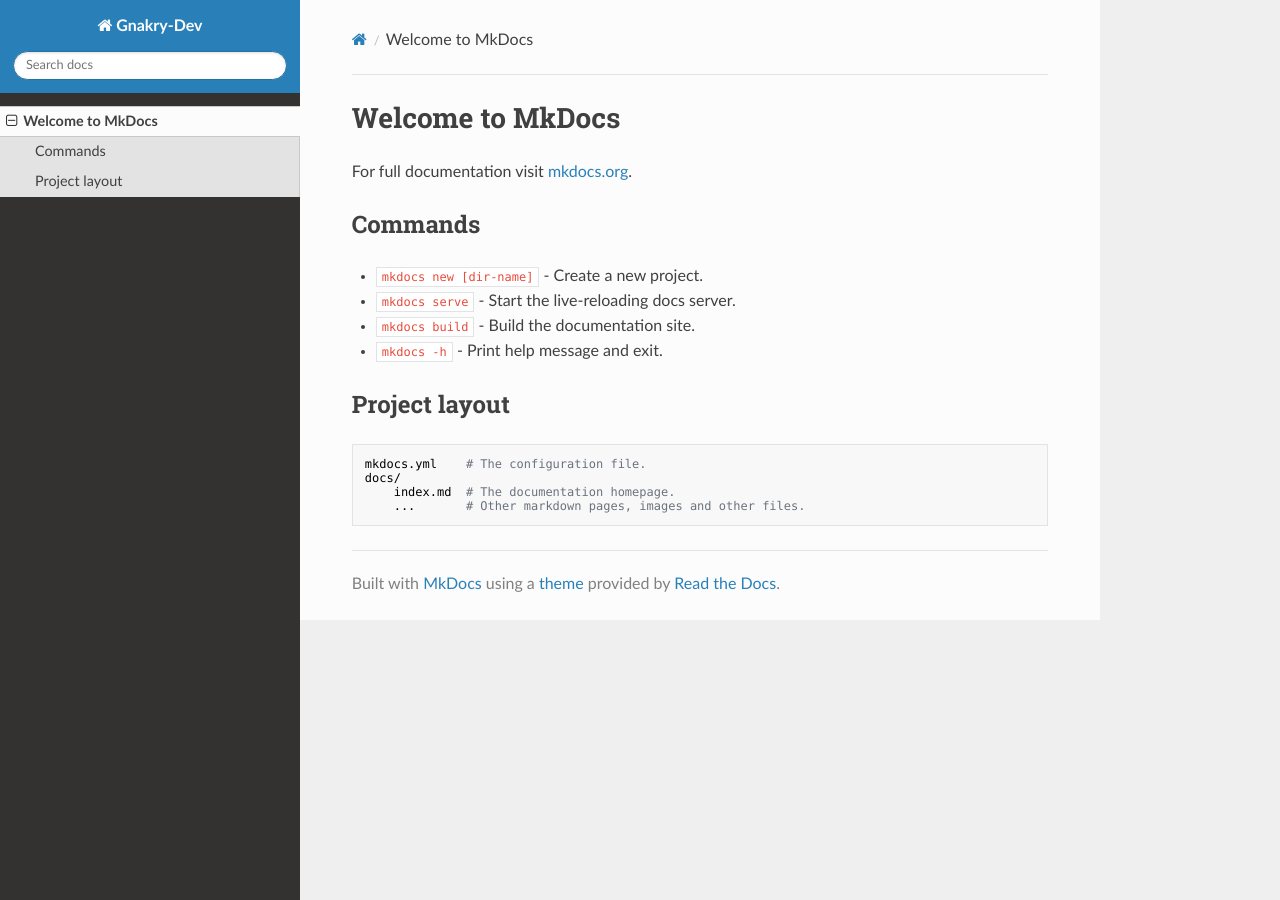
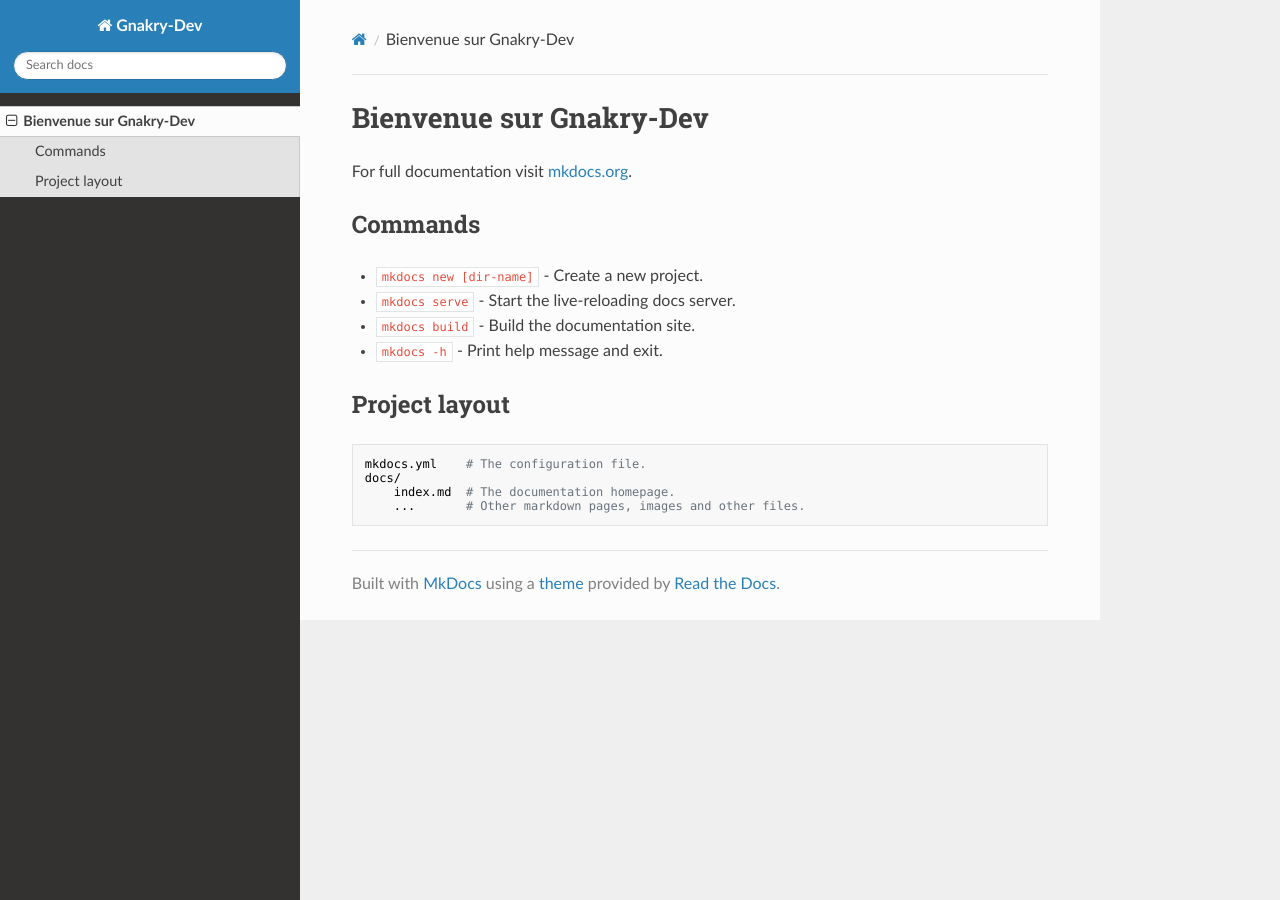
Before and after one commit to GnakryDev/gnakrydev.github.io, an MkDocs documentation site: the page built from docs/index.md, in a window 1280 px wide. Built offline with MkDocs 1.6.1, drawn with Linux system fonts in a browser that asks for light colours; nearby versions of some CDN libraries.

Commit message:
Use mkdocs

```diff
--- a/docs/index.md
+++ b/docs/index.md
@@ -1,13 +1,13 @@
-# Welcome to MkDocs
+# Bienvenue sur Gnakry-Dev
 
 For full documentation visit [mkdocs.org](https://www.mkdocs.org).
 
 ## Commands
 
-* `mkdocs new [dir-name]` - Create a new project.
-* `mkdocs serve` - Start the live-reloading docs server.
-* `mkdocs build` - Build the documentation site.
-* `mkdocs -h` - Print help message and exit.
+- `mkdocs new [dir-name]` - Create a new project.
+- `mkdocs serve` - Start the live-reloading docs server.
+- `mkdocs build` - Build the documentation site.
+- `mkdocs -h` - Print help message and exit.
 
 ## Project layout
 
```
Also changed, not shown: Readme.md (added), 1 other file.
